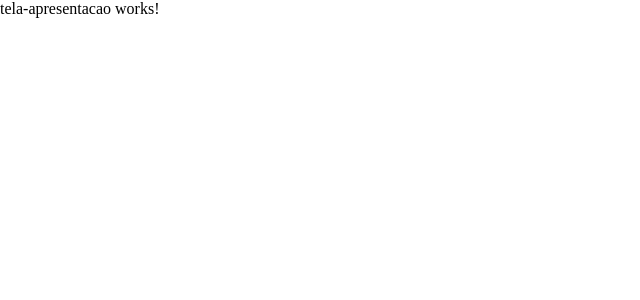
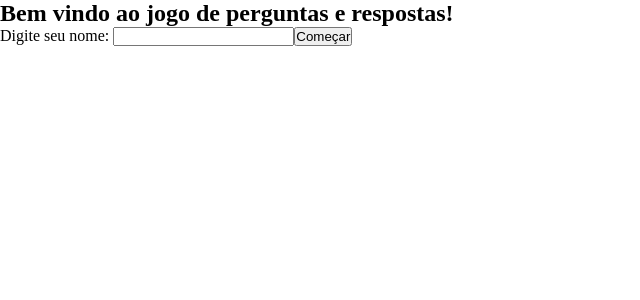
Before and after one commit to Perrut/treinamento-karma-tests, an Angular app: page / in a window 1280 px wide. Shown: the top 300 px of the page, without its empty margins (0-640 px from the left). Built offline with nearby package versions, Linux system fonts and the light colour scheme.

Commit message:
Adição do serviço de criação de jogo e da classe de modelo de jogo

```diff
--- a/src/app/app.module.ts
+++ b/src/app/app.module.ts
@@ -4,6 +4,7 @@ import { NgModule } from '@angular/core';
 import { AppRoutingModule } from './app-routing.module';
 import { AppComponent } from './app.component';
 import { TelaApresentacaoModule } from './tela-apresentacao/tela-apresentacao.module';
+import { JogoModule } from './jogo/jogo.module';
 
 @NgModule({
   declarations: [
@@ -12,6 +13,7 @@ import { TelaApresentacaoModule } from './tela-apresentacao/tela-apresentacao.mo
   imports: [
     BrowserModule,
     AppRoutingModule,
+    JogoModule,
     TelaApresentacaoModule
   ],
   providers: [],
--- /dev/null
+++ b/src/app/jogo/jogo.service.ts
@@ -0,0 +1,19 @@
+import { Injectable } from '@angular/core';
+import { Jogo } from './jogo';
+
+// tslint:disable: variable-name
+@Injectable({
+  providedIn: 'root'
+})
+export class JogoService {
+
+  private _jogo: Jogo;
+
+  constructor() { }
+
+  criarNovoJogo(nomeJogador: string): void {
+    this._jogo = new Jogo(nomeJogador);
+
+    console.log(this._jogo);
+  }
+}
--- /dev/null
+++ b/src/app/jogo/jogo.ts
@@ -0,0 +1,39 @@
+// tslint:disable: variable-name
+export class Jogo {
+    private _oid: string;
+    private _nomeJogador: string;
+    private _pontos = 0;
+    private _perguntasRespondidas: string[] = [];
+
+    constructor(nomeJogador: string) {
+        this.nomeJogador = nomeJogador;
+    }
+
+    get oid(): string {
+        return this._oid;
+    }
+
+    get nomeJogador(): string {
+        return this._nomeJogador;
+    }
+
+    set nomeJogador(nomeJogador: string) {
+        this._nomeJogador = nomeJogador;
+    }
+
+    get pontos(): number {
+        return this._pontos;
+    }
+
+    set pontos(pontos: number) {
+        this._pontos = pontos;
+    }
+
+    get perguntasRespondidas(): string[] {
+        return this._perguntasRespondidas;
+    }
+
+    public adicionarPerguntaRespondida(idPergunta: string): void {
+        this._perguntasRespondidas.push(idPergunta);
+    }
+}
--- /dev/null
+++ b/src/app/jogo/jogo/jogo.component.html
@@ -0,0 +1 @@
+<p>jogo works!</p>
--- /dev/null
+++ b/src/app/jogo/jogo/jogo.component.ts
@@ -0,0 +1,15 @@
+import { Component, OnInit } from '@angular/core';
+
+@Component({
+  selector: 'app-jogo',
+  templateUrl: './jogo.component.html',
+  styleUrls: ['./jogo.component.scss']
+})
+export class JogoComponent implements OnInit {
+
+  constructor() { }
+
+  ngOnInit() {
+  }
+
+}
--- a/src/app/tela-apresentacao/tela-apresentacao.module.ts
+++ b/src/app/tela-apresentacao/tela-apresentacao.module.ts
@@ -1,4 +1,5 @@
 import { NgModule } from '@angular/core';
+import { FormsModule } from '@angular/forms';
 import { CommonModule } from '@angular/common';
 
 import { TelaApresentacaoRoutingModule } from './tela-apresentacao-routing.module';
@@ -9,6 +10,7 @@ import { TelaApresentacaoComponent } from './tela-apresentacao/tela-apresentacao
   declarations: [TelaApresentacaoComponent],
   imports: [
     CommonModule,
+    FormsModule,
     TelaApresentacaoRoutingModule
   ]
 })
--- a/src/app/tela-apresentacao/tela-apresentacao/tela-apresentacao.component.html
+++ b/src/app/tela-apresentacao/tela-apresentacao/tela-apresentacao.component.html
@@ -1 +1,6 @@
-<p>tela-apresentacao works!</p>
+<h2>Bem vindo ao jogo de perguntas e respostas!</h2>
+
+<form>
+    Digite seu nome: <input type="text" name="nomeJogador" [(ngModel)]="nomeJogador">
+    <button type="button" (click)="iniciarJogo()">Começar</button>
+</form>
--- a/src/app/tela-apresentacao/tela-apresentacao/tela-apresentacao.component.ts
+++ b/src/app/tela-apresentacao/tela-apresentacao/tela-apresentacao.component.ts
@@ -1,4 +1,6 @@
 import { Component, OnInit } from '@angular/core';
+import { JogoService } from 'src/app/jogo/jogo.service';
+import { Router } from '@angular/router';
 
 @Component({
   selector: 'app-tela-apresentacao',
@@ -7,9 +9,19 @@ import { Component, OnInit } from '@angular/core';
 })
 export class TelaApresentacaoComponent implements OnInit {
 
-  constructor() { }
+  nomeJogador = '';
+
+  constructor(
+    private jogoService: JogoService,
+    private router: Router) { }
 
   ngOnInit() {
   }
 
+  iniciarJogo(): void {
+    const jogoRoute = 'jogo';
+
+    this.jogoService.criarNovoJogo(this.nomeJogador);
+    this.router.navigate([jogoRoute]);
+  }
 }
```
Also changed, not shown: src/app/jogo/jogo-routing.module.ts (added, +14 -0 lines), src/app/jogo/jogo.module.ts (added, +15 -0 lines), src/app/jogo/jogo/jogo.component.scss (added), 2 other files (tests, documents, lock files or other folders).
